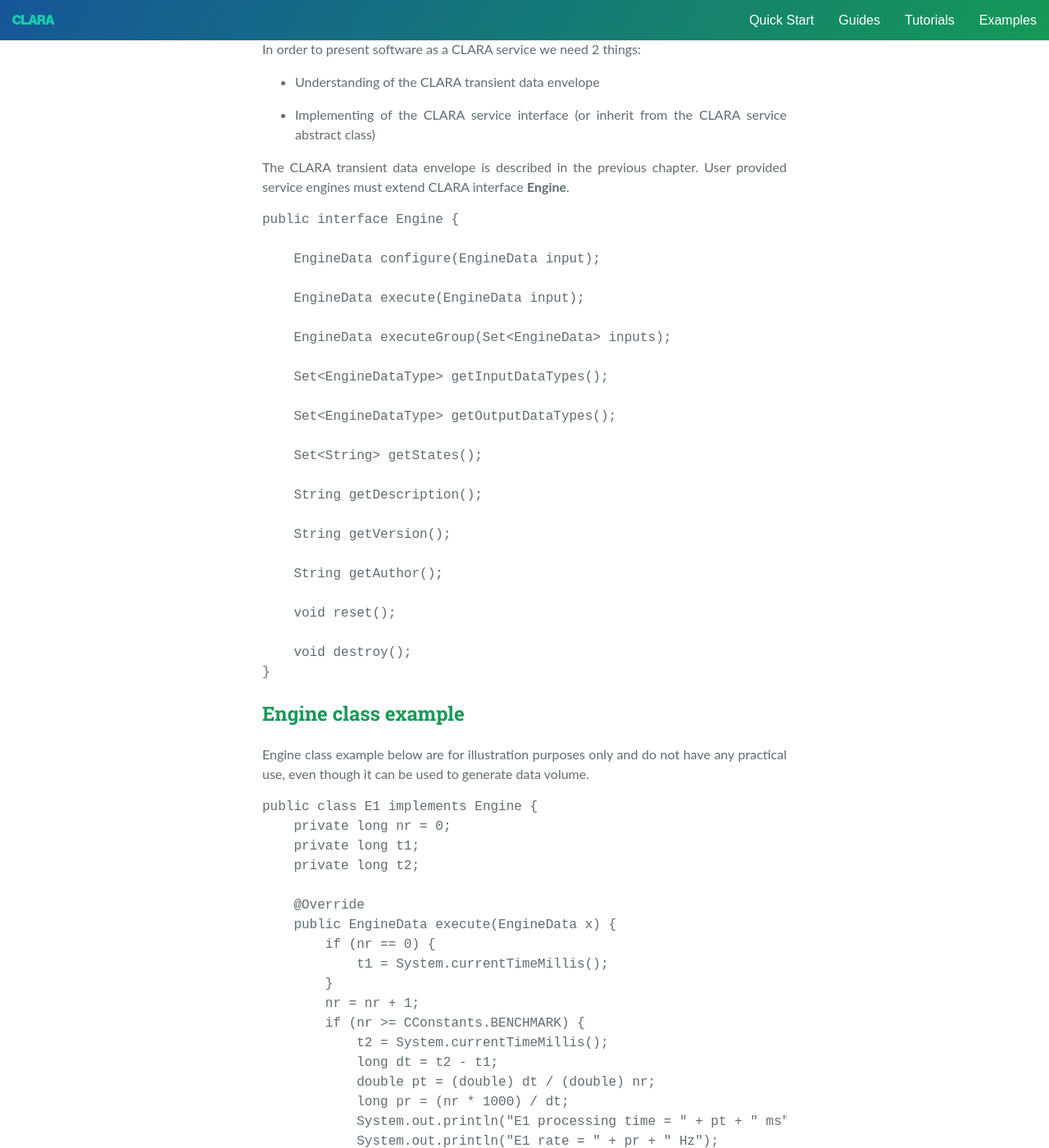
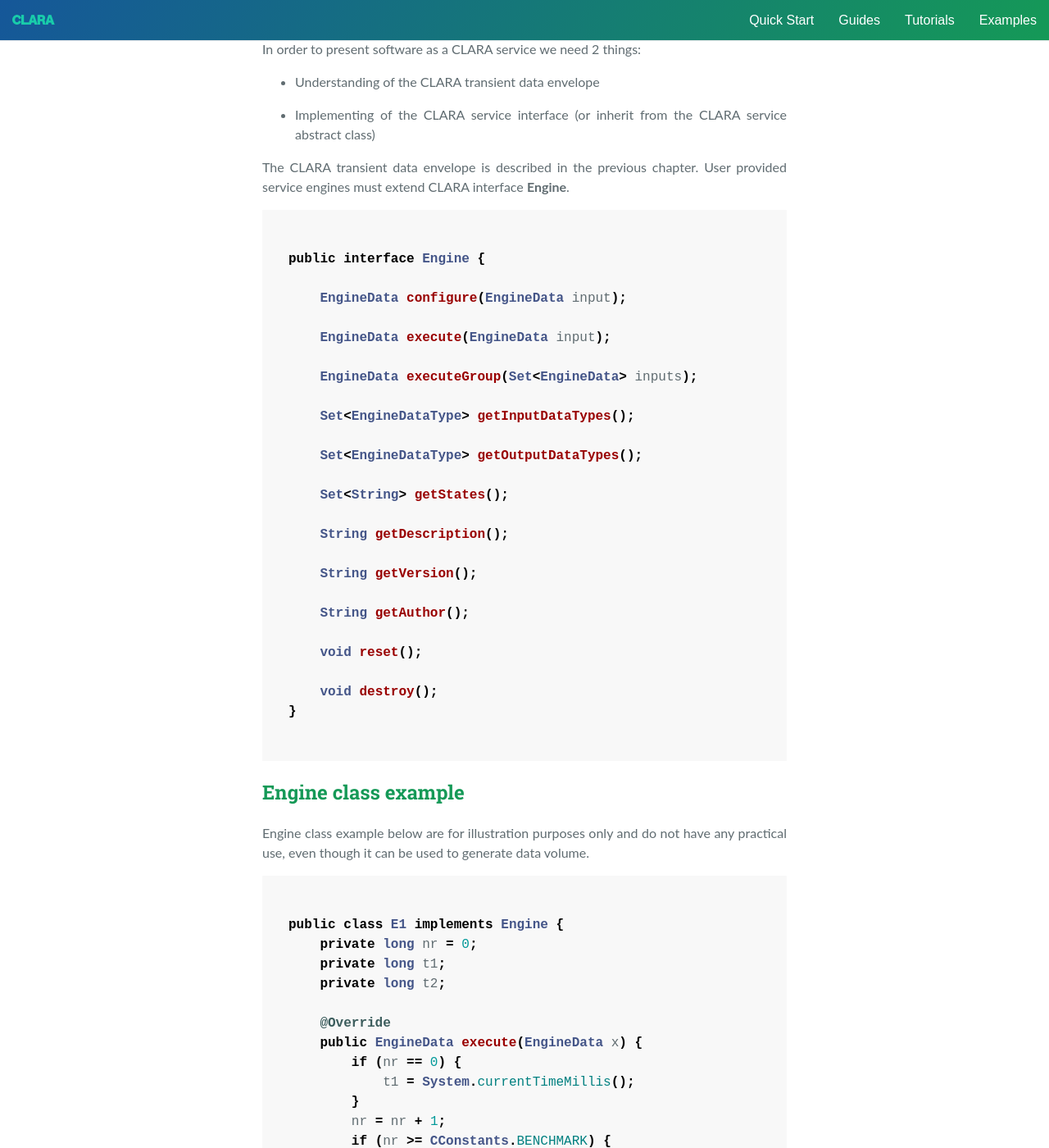
Before and after one commit to JeffersonLab/clara-docs, a Jekyll site: the page built from docs/guides/engine.md, in a window 1280 px wide and 1400 px high, scrolled down 442 px. Shown: the whole window at 82% size. Built offline with Jekyll 4.4.1, drawn with Linux system fonts in a browser that asks for light colours; nearby versions of some CDN libraries.

Commit message:
Use syntax highlighting

```diff
--- a/_config.yml
+++ b/_config.yml
@@ -14,3 +14,6 @@
 
 # Others
 markdown: kramdown
+kramdown:
+  input: GFM
+  syntax_highlighter: rouge
--- a/css/cayman.css
+++ b/css/cayman.css
@@ -1,3 +1,5 @@
+@import url("syntax.css");
+
 * {
   box-sizing: border-box; }
 
--- /dev/null
+++ b/css/syntax.css
@@ -0,0 +1,210 @@
+.highlight table td { padding: 5px; }
+.highlight table pre { margin: 0; }
+.highlight .cm {
+  color: #999988;
+  font-style: italic;
+}
+.highlight .cp {
+  color: #999999;
+  font-weight: bold;
+}
+.highlight .c1 {
+  color: #999988;
+  font-style: italic;
+}
+.highlight .cs {
+  color: #999999;
+  font-weight: bold;
+  font-style: italic;
+}
+.highlight .c, .highlight .cd {
+  color: #999988;
+  font-style: italic;
+}
+.highlight .err {
+  color: #a61717;
+  background-color: #e3d2d2;
+}
+.highlight .gd {
+  color: #000000;
+  background-color: #ffdddd;
+}
+.highlight .ge {
+  color: #000000;
+  font-style: italic;
+}
+.highlight .gr {
+  color: #aa0000;
+}
+.highlight .gh {
+  color: #999999;
+}
+.highlight .gi {
+  color: #000000;
+  background-color: #ddffdd;
+}
+.highlight .go {
+  color: #888888;
+}
+.highlight .gp {
+  color: #555555;
+}
+.highlight .gs {
+  font-weight: bold;
+}
+.highlight .gu {
+  color: #aaaaaa;
+}
+.highlight .gt {
+  color: #aa0000;
+}
+.highlight .kc {
+  color: #000000;
+  font-weight: bold;
+}
+.highlight .kd {
+  color: #000000;
+  font-weight: bold;
+}
+.highlight .kn {
+  color: #000000;
+  font-weight: bold;
+}
+.highlight .kp {
+  color: #000000;
+  font-weight: bold;
+}
+.highlight .kr {
+  color: #000000;
+  font-weight: bold;
+}
+.highlight .kt {
+  color: #445588;
+  font-weight: bold;
+}
+.highlight .k, .highlight .kv {
+  color: #000000;
+  font-weight: bold;
+}
+.highlight .mf {
+  color: #009999;
+}
+.highlight .mh {
+  color: #009999;
+}
+.highlight .il {
+  color: #009999;
+}
+.highlight .mi {
+  color: #009999;
+}
+.highlight .mo {
+  color: #009999;
+}
+.highlight .m, .highlight .mb, .highlight .mx {
+  color: #009999;
+}
+.highlight .sb {
+  color: #d14;
+}
+.highlight .sc {
+  color: #d14;
+}
+.highlight .sd {
+  color: #d14;
+}
+.highlight .s2 {
+  color: #d14;
+}
+.highlight .se {
+  color: #d14;
+}
+.highlight .sh {
+  color: #d14;
+}
+.highlight .si {
+  color: #d14;
+}
+.highlight .sx {
+  color: #d14;
+}
+.highlight .sr {
+  color: #009926;
+}
+.highlight .s1 {
+  color: #d14;
+}
+.highlight .ss {
+  color: #990073;
+}
+.highlight .s {
+  color: #d14;
+}
+.highlight .na {
+  color: #008080;
+}
+.highlight .bp {
+  color: #999999;
+}
+.highlight .nb {
+  color: #0086B3;
+}
+.highlight .nc {
+  color: #445588;
+  font-weight: bold;
+}
+.highlight .no {
+  color: #008080;
+}
+.highlight .nd {
+  color: #3c5d5d;
+  font-weight: bold;
+}
+.highlight .ni {
+  color: #800080;
+}
+.highlight .ne {
+  color: #990000;
+  font-weight: bold;
+}
+.highlight .nf {
+  color: #990000;
+  font-weight: bold;
+}
+.highlight .nl {
+  color: #990000;
+  font-weight: bold;
+}
+.highlight .nn {
+  color: #555555;
+}
+.highlight .nt {
+  color: #000080;
+}
+.highlight .vc {
+  color: #008080;
+}
+.highlight .vg {
+  color: #008080;
+}
+.highlight .vi {
+  color: #008080;
+}
+.highlight .nv {
+  color: #008080;
+}
+.highlight .ow {
+  color: #000000;
+  font-weight: bold;
+}
+.highlight .o {
+  color: #000000;
+  font-weight: bold;
+}
+.highlight .w {
+  color: #bbbbbb;
+}
+.highlight {
+  padding: 1em;
+  background-color: #f8f8f8;
+}
```
